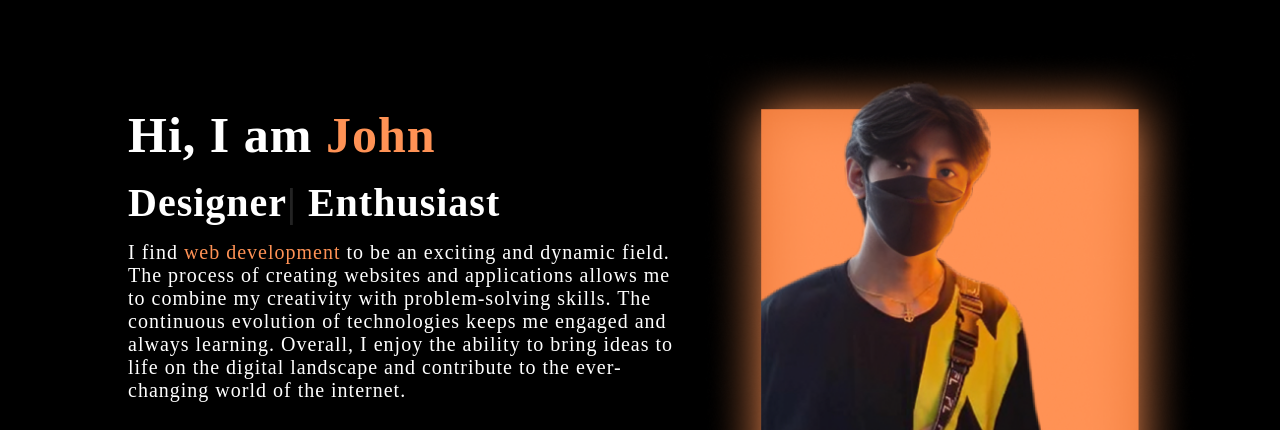
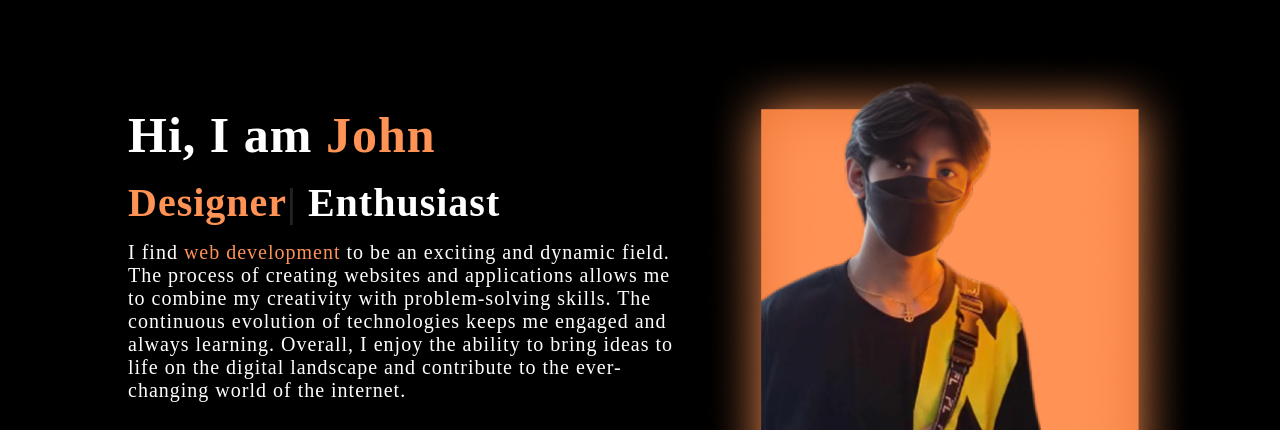
Before and after one commit to lesterrrss/Portfolio, a plain HTML site: page index.html in a window 1280 px wide. Shown: the part 78-508 px from the top of the page. Drawn offline with nearby package versions, Linux system fonts and the light colour scheme.

Commit message:
Update styles.css

```diff
--- a/styles.css
+++ b/styles.css
@@ -163,6 +163,12 @@ svg{
 }
 .text-color{
     color: #ff9255;
+}
+
+#element{
+    color: #ff9255;
+    margin-top: 15px;
+    font-size: 40px;
 }
 
 .social-icon {
```
